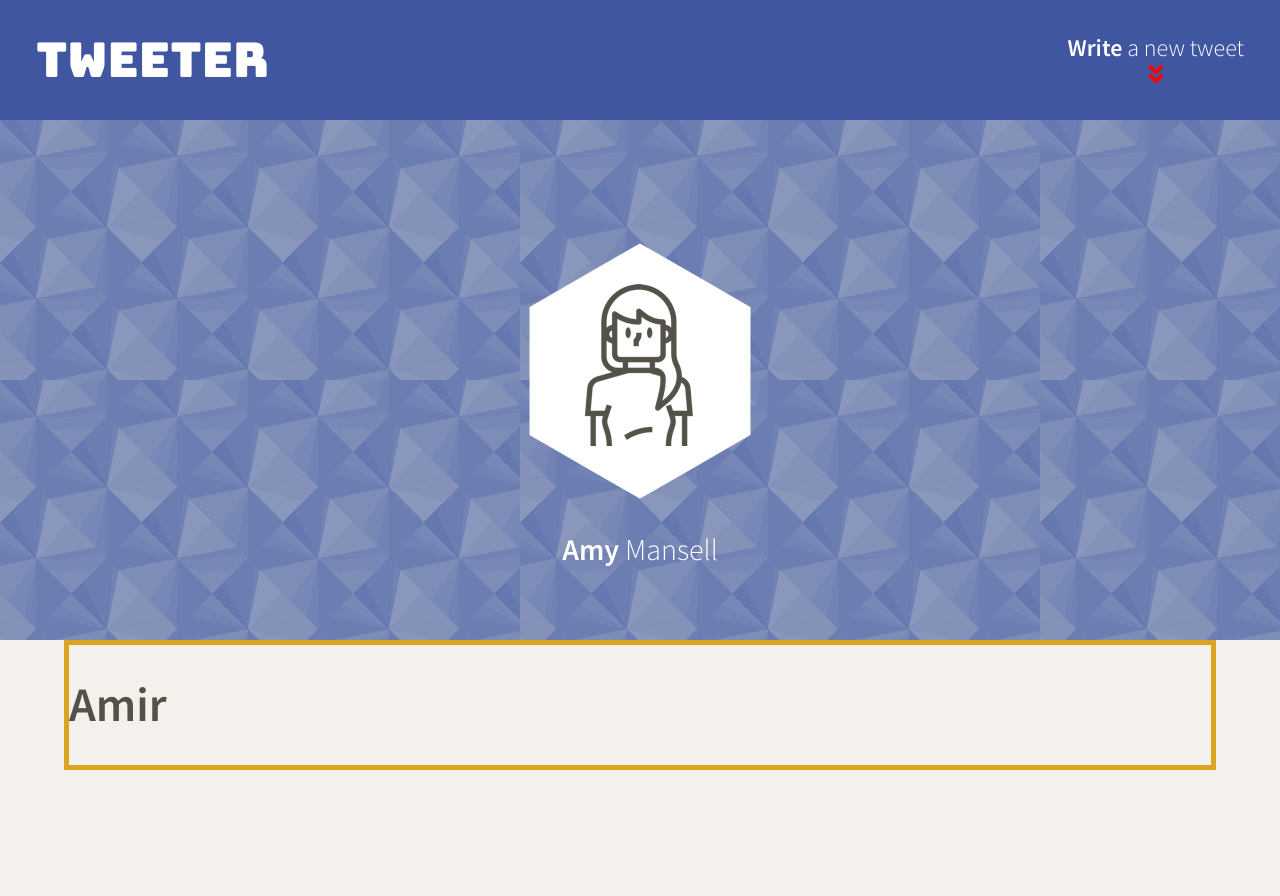
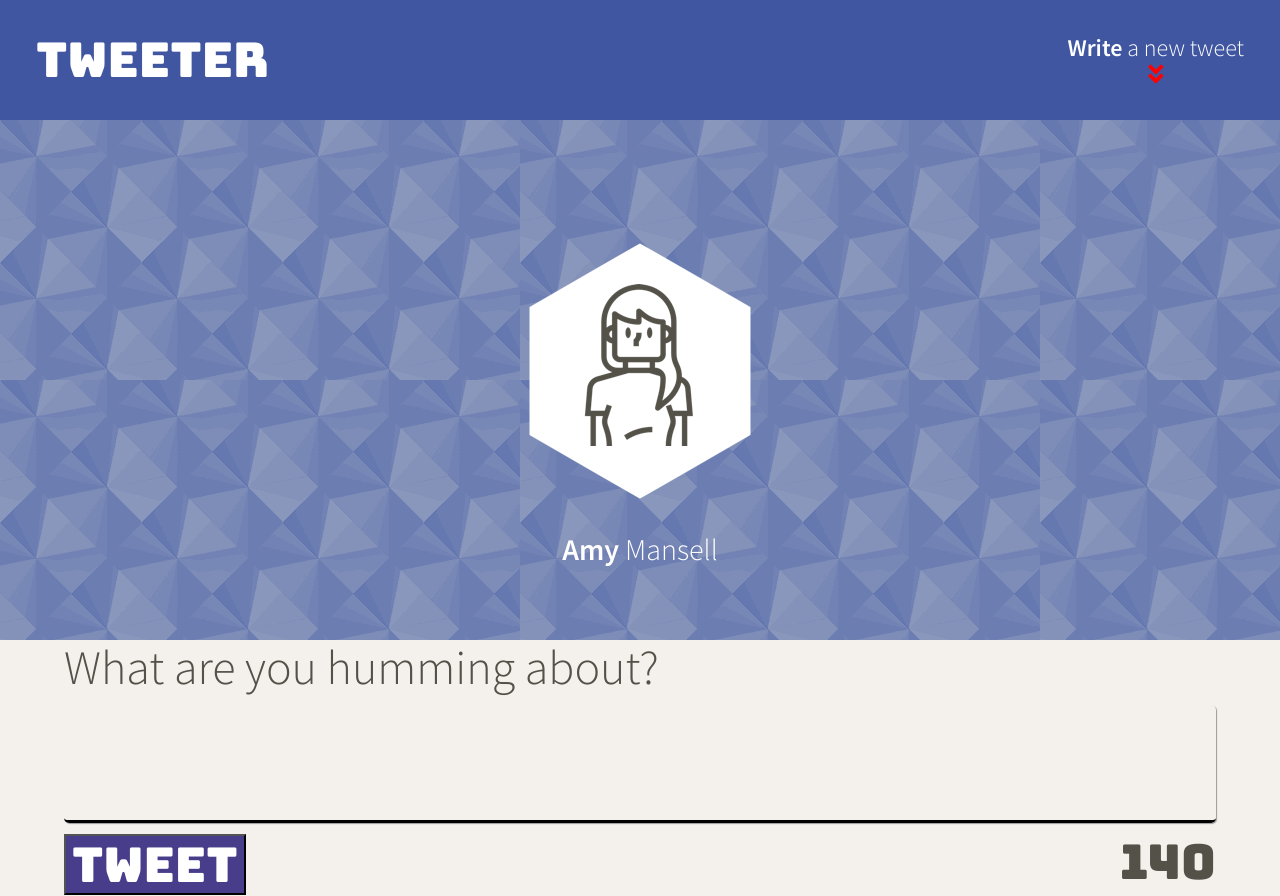
Before and after one commit to Amir-A-23/tweeter, a website: page public/index.html in a window 1280 px wide. Before the commit the page ends 800 px from the top, so only its background shows below. Drawn offline with nearby package versions, Linux system fonts and the light colour scheme.

Commit message:
Create a base css design for the new tweet form

```diff
--- a/public/index.html
+++ b/public/index.html
@@ -14,6 +14,8 @@
     <link rel="stylesheet" href="/styles/layout.css" type="text/css" />
     <link rel="stylesheet" href="/styles/nav.css" type="text/css" />
     <link rel="stylesheet" href="/styles/header.css" type="text/css" />
+    <link rel="stylesheet" href="/styles/new-tweet.css" type="text/css" />
+
 
     <!-- External JS -->
     <script src="https://ajax.googleapis.com/ajax/libs/jquery/3.4.1/jquery.min.js"></script>
@@ -48,8 +50,16 @@
 
     <!-- Page-specific (main) content here -->
     <main class="container">
-    <h1>Amir</h1>
-
+    <section class="new-tweet">
+      <form method="POST" action="/tweets/">
+        <label for="tweet-text">What are you humming about?</label>
+        <textarea name="text" id="tweet-text"></textarea>
+        <div class ="bottom-row">
+          <button type="submit">Tweet</button>
+          <output name="counter" class="counter" for="tweet-text">140</output>
+        </div>
+      </form>
+    </section>
 
     </main>
   </body>
--- a/public/styles/layout.css
+++ b/public/styles/layout.css
@@ -30,7 +30,5 @@ body {
 .container {
    width: 90%;
    margin: auto;
-   border: 1rem solid goldenrod;
-   border-width: 5px;
    background-color: #f4f1ec;
  }
--- /dev/null
+++ b/public/styles/new-tweet.css
@@ -0,0 +1,39 @@
+.new-tweet {
+  display: flex;
+  flex-direction: column;
+  font-family: 'Source Sans Pro', sans-serif;
+  font-size: 2em;
+  font-weight: 300;
+}
+label {
+  display: block;
+  margin-bottom: 10px;
+  border-bottom-width: 90%;
+}
+textarea {
+  background: transparent;
+  color: black;
+  resize: none;
+  width: 100%;
+  border: none;
+  outline: none;
+  border-bottom: solid black;
+  box-shadow: 1px 1px 1px #999;
+  border-radius: 5px;
+}
+.bottom-row {
+
+  display: flex;
+  flex-direction: row;
+  justify-content: space-between;
+  font-size: 100%;
+}
+button[type=submit] {
+  background-color: darkslateblue;
+  color: #FFFFFF;
+  font-family: 'Bungee';
+}
+
+.counter {
+  font-family: 'Bungee';
+}
--- a/server/data-files/initial-tweets.json
+++ b/server/data-files/initial-tweets.json
@@ -8,7 +8,7 @@
     "content": {
       "text": "If I have seen further it is by standing on the shoulders of giants"
     },
-    "created_at": 1636937499689
+    "created_at": 1636940156877
   },
   {
     "user": {
@@ -19,6 +19,6 @@
     "content": {
       "text": "Je pense , donc je suis"
     },
-    "created_at": 1637023899689
+    "created_at": 1637026556877
   }
 ]
```
